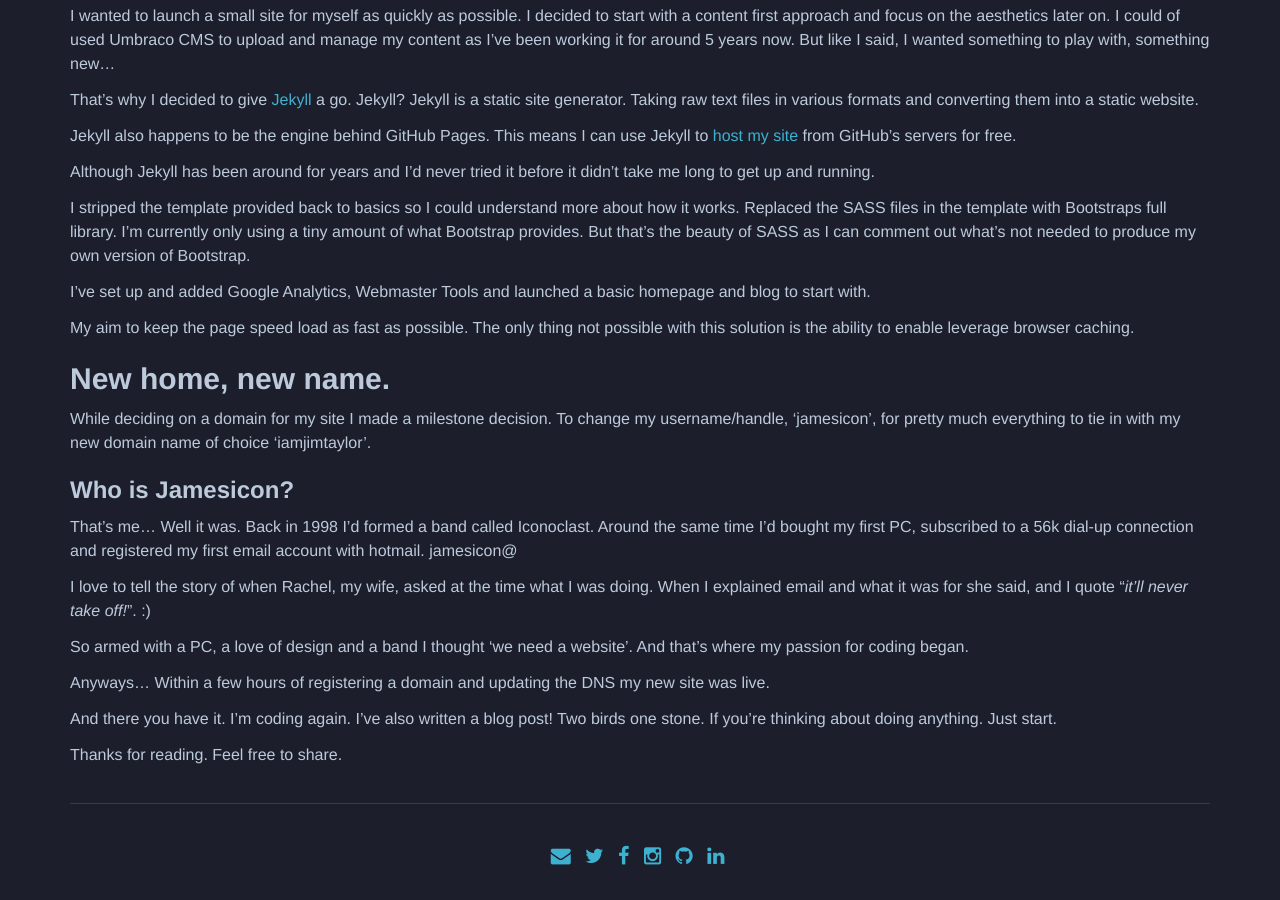
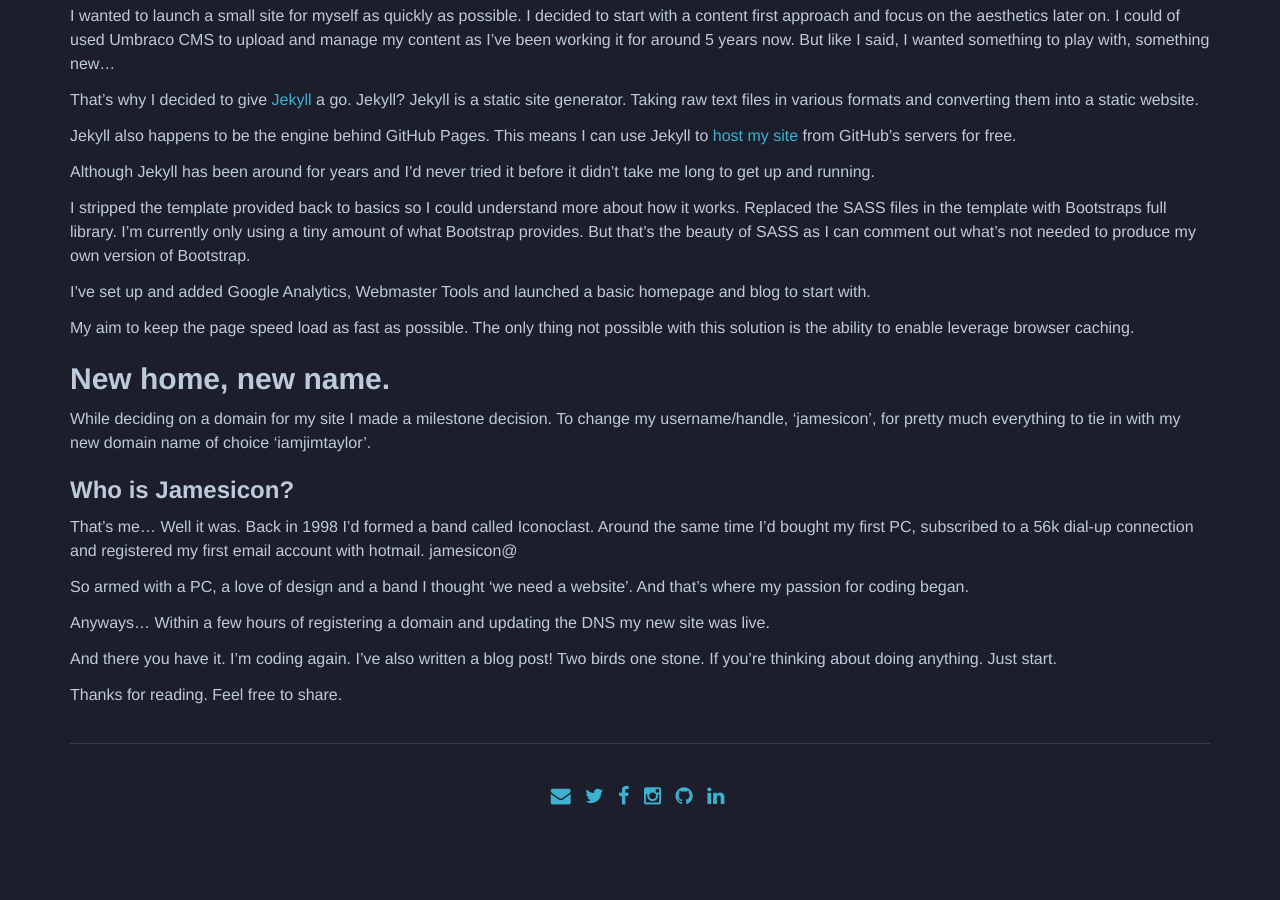
Before and after one commit to iamjimtaylor/iamjimtaylor, a Jekyll site: the page built from _posts/2016-03-27-how-to-get-back-into-coding.md, in a window 1280 px wide and 900 px high, scrolled down 831 px. Built offline with Jekyll 4.4.1, drawn with Linux system fonts in a browser that asks for light colours; after the commit the page ends 1671 px from its top, so only the background shows below that.

Commit message:
Update 2016-03-27-how-to-get-back-into-coding.md

```diff
--- a/_posts/2016-03-27-how-to-get-back-into-coding.md
+++ b/_posts/2016-03-27-how-to-get-back-into-coding.md
@@ -54,8 +54,6 @@ While deciding on a domain for my site I made a milestone decision. To change my
 ### Who is Jamesicon?
 That's me... Well it was. Back in 1998 I'd formed a band called Iconoclast. Around the same time I'd bought my first PC, subscribed to a 56k dial-up connection and registered my first email account with hotmail. jamesicon@
 
-I love to tell the story of when Rachel, my wife, asked at the time what I was doing. When I explained email and what it was for she said, and I quote "<i>it'll never take off!</i>". :)
-
 So armed with a PC, a love of design and a band I thought 'we need a website'. And that's where my passion for coding began.
 
 Anyways... Within a few hours of registering a domain and updating the DNS my new site was live.
```
